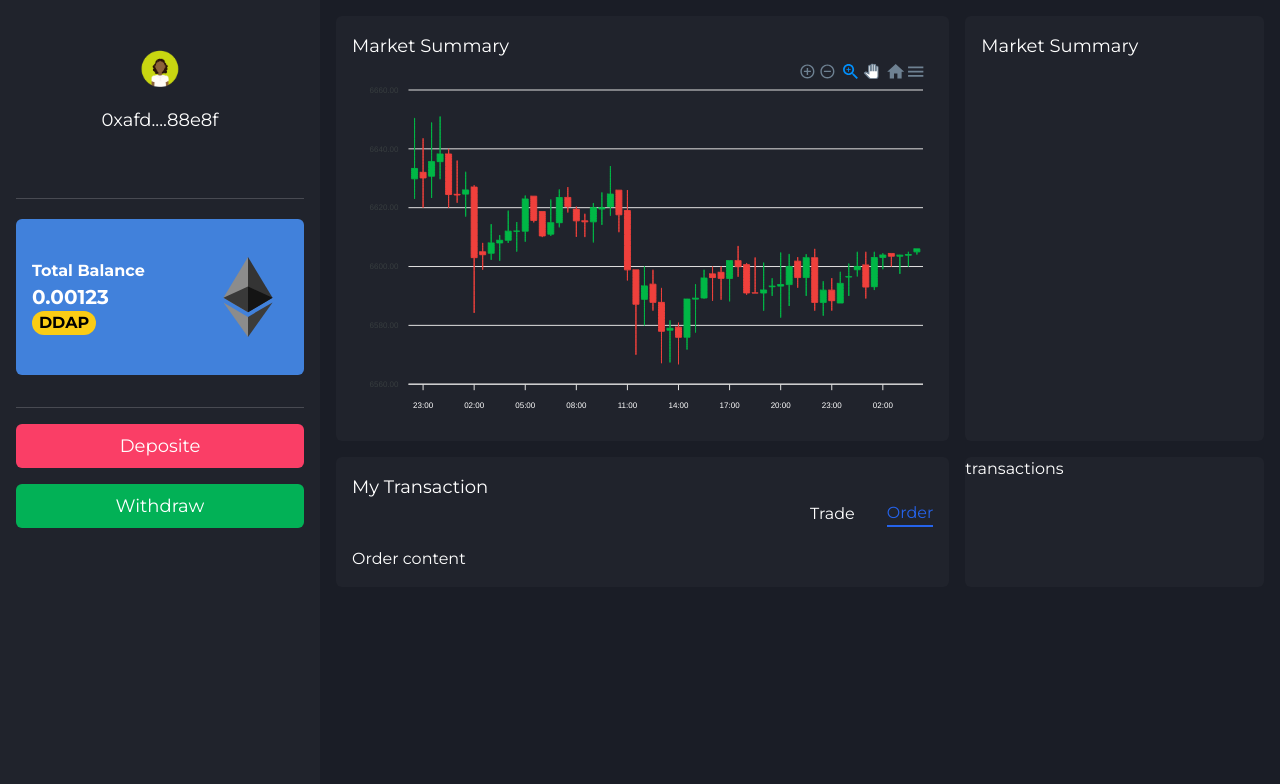
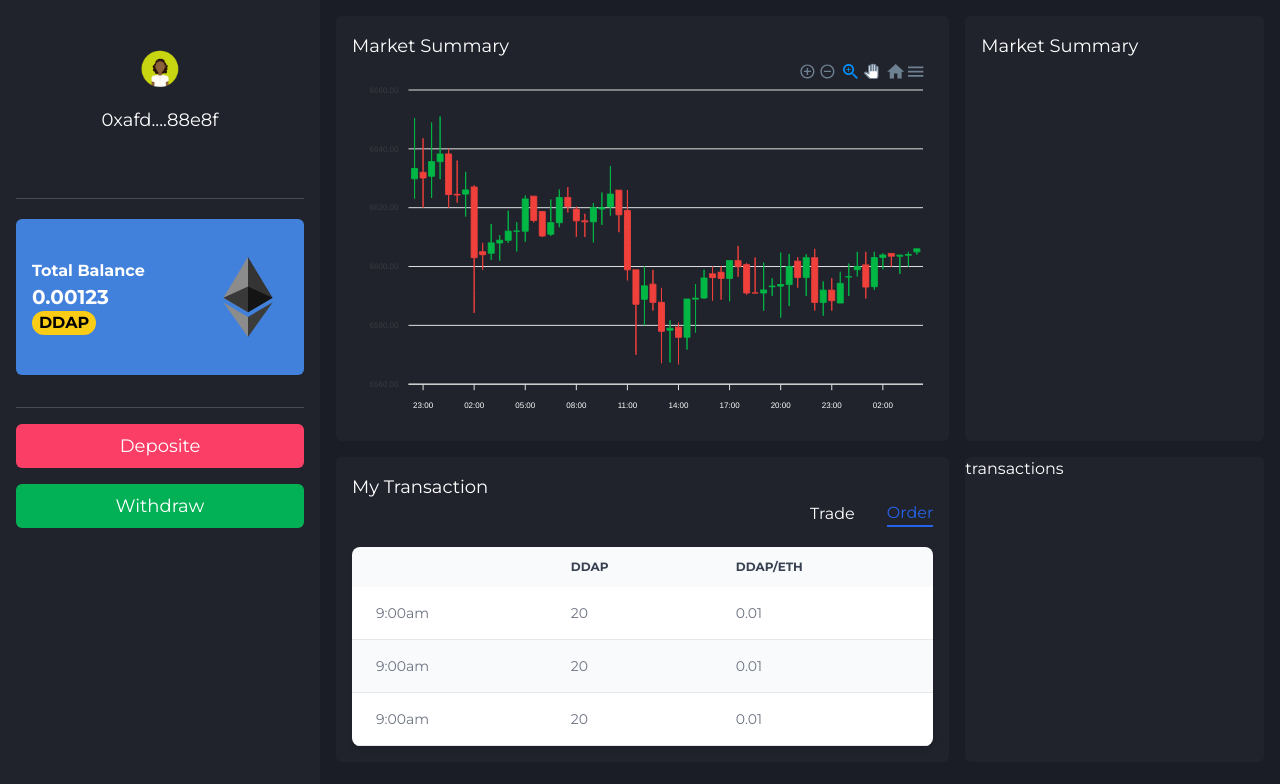
Before and after one commit to Mr-DecodeBlock/Decentralize-Token-Exchange, a React (Create React App) app: page / in a window 1280 px wide. Both pictures are taken after a click on the element "Order". Shown: the top 784 px of the page. Built offline with nearby package versions, Linux system fonts and the light colour scheme.

Commit message:
dex token exchange

```diff
--- a/src/App.js
+++ b/src/App.js
@@ -122,7 +122,44 @@ export default function App() {
               ) : (
                 ""
               )}
-              {openTab === 2 ? <div>Order content</div> : ""}
+              {openTab === 2 ? (
+                <div>
+                  <div class="relative overflow-x-auto shadow-md sm:rounded-lg">
+                    <table class="w-full text-sm text-left  text-gray-500 dark:text-gray-400">
+                      <thead class="text-xs text-gray-700 uppercase bg-gray-50 dark:bg-[#1A1D26] dark:text-gray-400">
+                        <tr>
+                          <th scope="col" class="px-6 py-3"></th>
+                          <th scope="col" class="px-6 py-3">
+                            DDAP
+                          </th>
+                          <th scope="col" class="px-6 py-3">
+                            DDAP/ETH
+                          </th>
+                        </tr>
+                      </thead>
+                      <tbody>
+                        <tr class="border-b dark:bg-gray-800 dark:border-gray-700 odd:bg-white even:bg-gray-50 odd:dark:bg-[#20232C] even:dark:bg-[#1A1D26]">
+                          <td class="px-6 py-4">9:00am</td>
+                          <td class="px-6 py-4">20</td>
+                          <td class="px-6 py-4">0.01</td>
+                        </tr>
+                        <tr class="border-b dark:bg-gray-800 dark:border-gray-700 odd:bg-white even:bg-gray-50 odd:dark:bg-[#20232C] even:dark:bg-[#1A1D26]">
+                          <td class="px-6 py-4">9:00am</td>
+                          <td class="px-6 py-4">20</td>
+                          <td class="px-6 py-4">0.01</td>
+                        </tr>
+                        <tr class="border-b dark:bg-gray-800 dark:border-gray-700 odd:bg-white even:bg-gray-50 odd:dark:bg-[#20232C] even:dark:bg-[#1A1D26]">
+                          <td class="px-6 py-4">9:00am</td>
+                          <td class="px-6 py-4">20</td>
+                          <td class="px-6 py-4">0.01</td>
+                        </tr>
+                      </tbody>
+                    </table>
+                  </div>
+                </div>
+              ) : (
+                ""
+              )}
             </div>
             <div className="bg-[#20232C] rounded-md text-white">
               <p>transactions</p>
```
